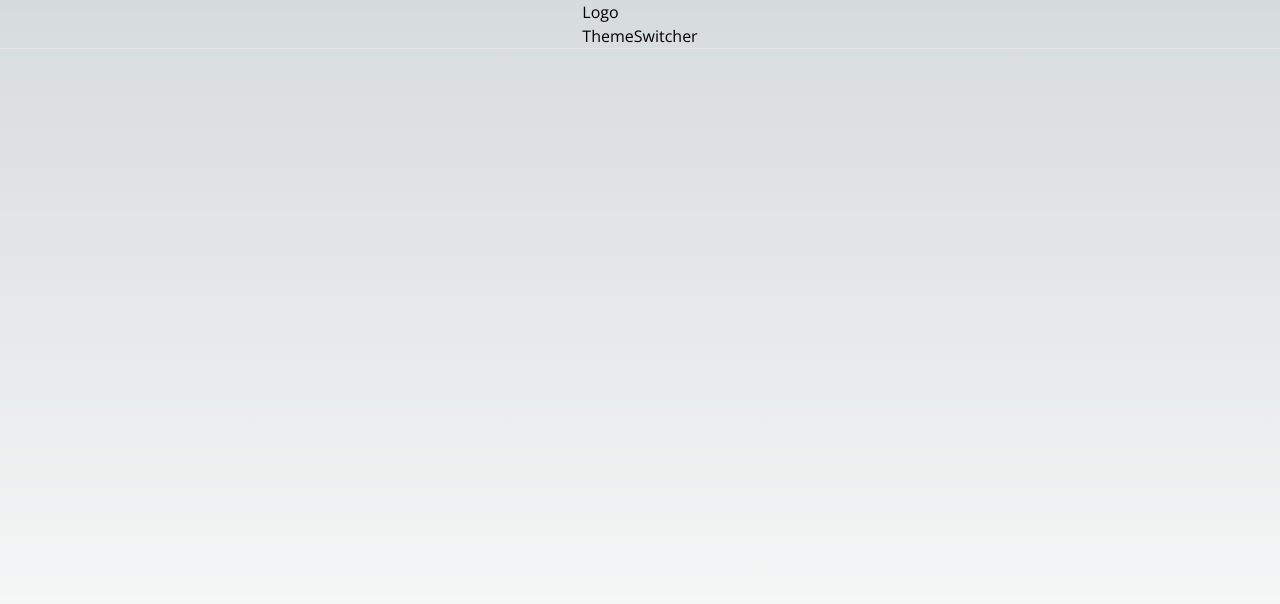
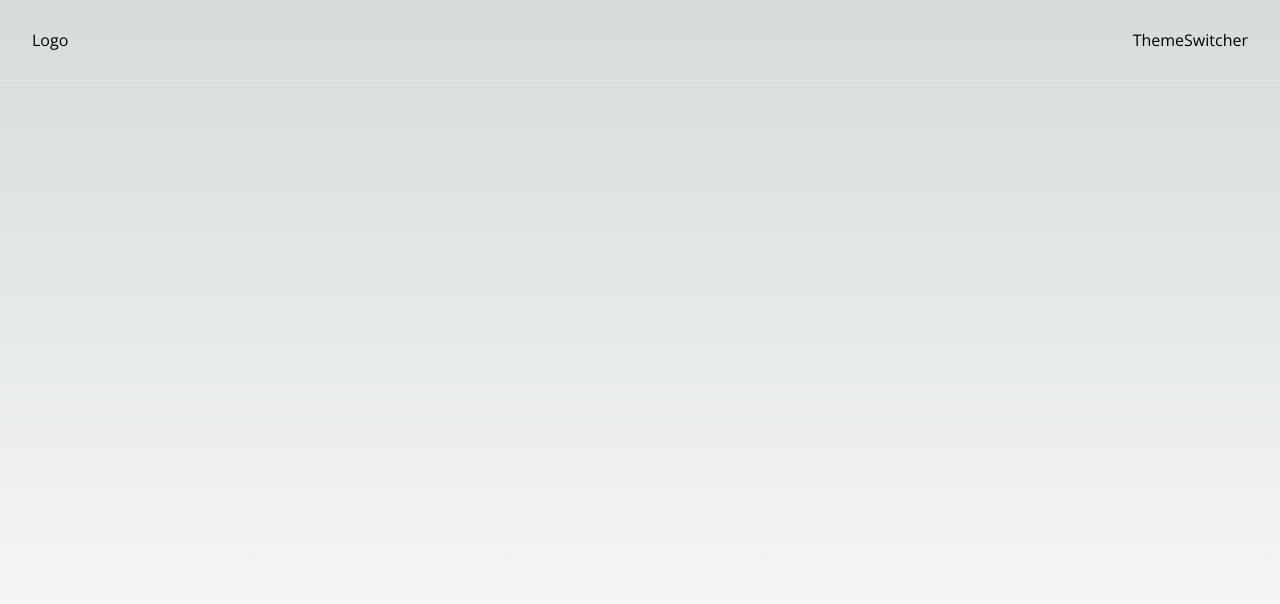
Before and after one commit to KennedyMungai/simple-reminder-app, a Next.js app: page / in a window 1280 px wide. Shown: the top 604 px of the page. Built offline with nearby package versions, Linux system fonts and the light colour scheme.

Commit message:
Added some classes to the nav component

```diff
--- a/src/components/navbar/navbar.tsx
+++ b/src/components/navbar/navbar.tsx
@@ -7,7 +7,7 @@ type Props = {};
 
 const NavBar = (props: Props) => {
   return (
-    <nav>
+    <nav className="flex w-full items-center justify-between p-4 px-8 h-[10vh]">
       <Logo />
       <div className="">
         <UserButton afterSignOutUrl="/" />
```
